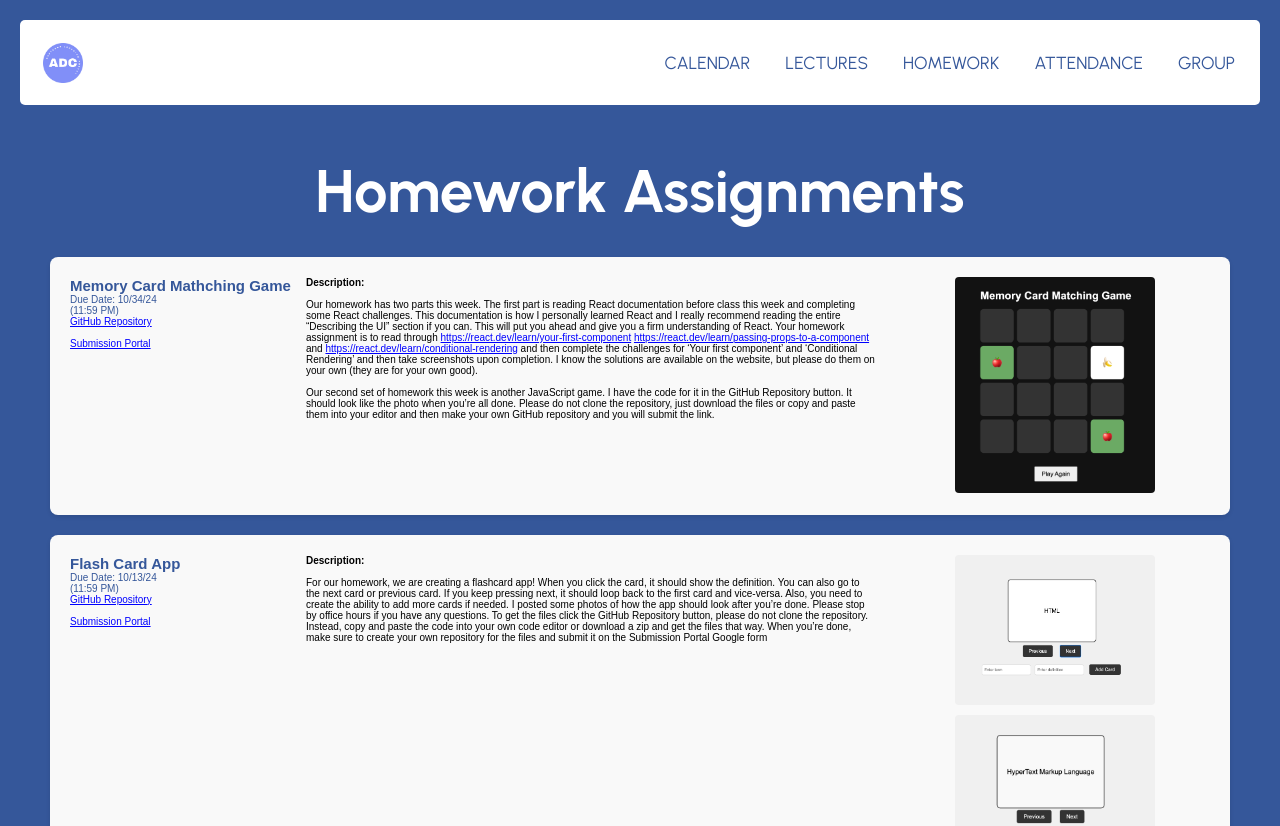
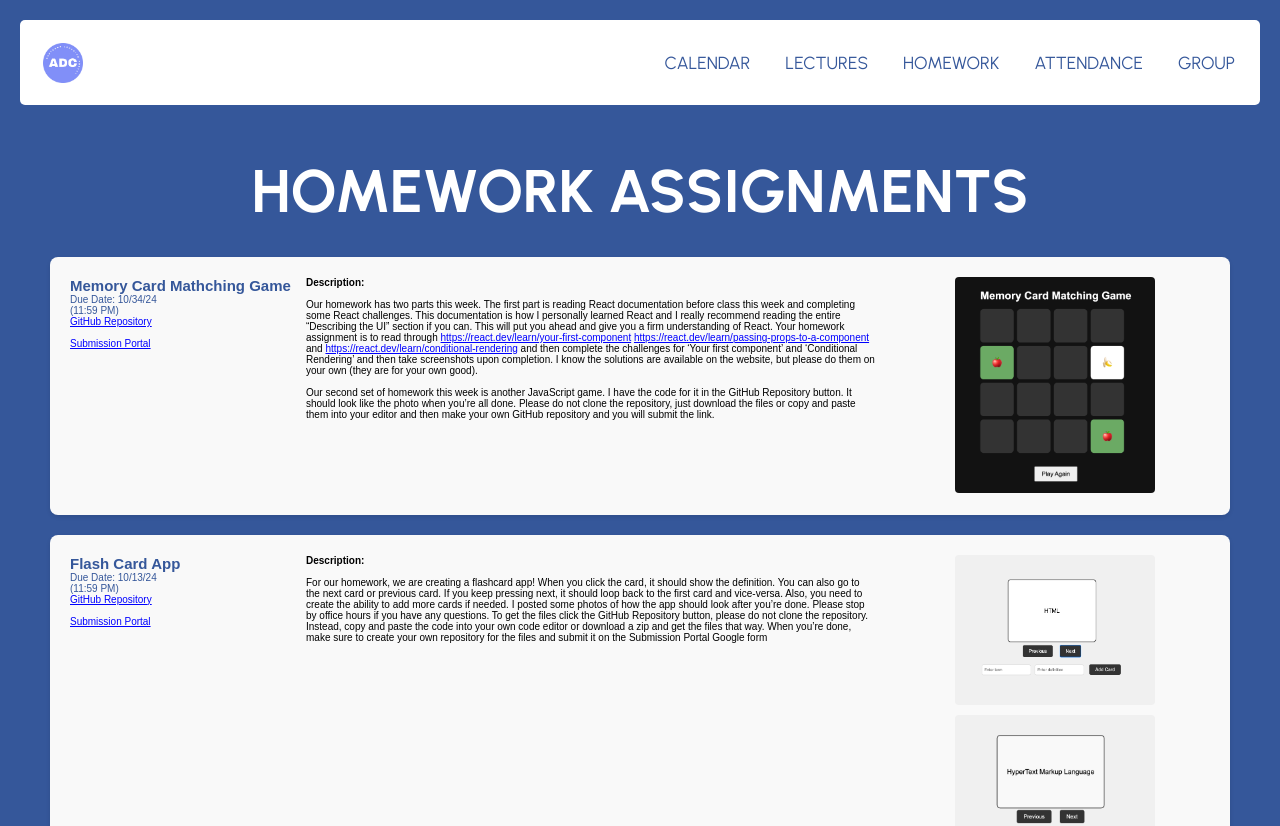
Before and after one commit to aryanj112/BootcampPortal, a React (Vite) app: page /homework in a window 1280 px wide. Shown: the top 826 px of the page. Built offline with nearby package versions, Linux system fonts and the light colour scheme; a web font is replaced by a local one.

Commit message:
footer basics + homework css updates

```diff
--- a/src/App.tsx
+++ b/src/App.tsx
@@ -2,6 +2,7 @@
 import React, { useState } from 'react';
 import { Route, Routes } from 'react-router-dom';
 import NavBar from './components/NavBar';
+import Footer from './components/Footer';
 import Home from './pages/Home';
 import Calendar from './pages/Calendar';
 import Lectures from './pages/Lectures';
@@ -24,6 +25,7 @@ function App() {
           <Route path = '/group' element = {<Group />} />
         </Routes>
       </div>
+      <Footer />
     </>
   )
 }
--- a/src/pages/Home/Home.css
+++ b/src/pages/Home/Home.css
@@ -16,7 +16,7 @@
     font-family: "Urbanist", sans-serif;
     font-optical-sizing: auto;
     font-style: normal;
-    font-weight: 150;
+    font-weight: 600;
     font-size: 5.5rem;
     color: white;
  }
--- a/src/pages/Homework/homeworkStyling.css
+++ b/src/pages/Homework/homeworkStyling.css
@@ -2,7 +2,6 @@
     align-items: center;
     font-family: "Varta", sans-serif;
     font-optical-sizing: auto;
-    font-weight: <weight>;
     font-style: normal;
     background: #f9f9f9;
     padding: 20px;
@@ -16,9 +15,9 @@
  }
 
 
- .homework-card:hover{
+ /* .homework-card:hover{
     transform: scale(1.25);
- }
+ } */
 
 
  .homework-content {
@@ -118,9 +117,9 @@
 
 
  .homework-heading{
-    font-family: "Urbanist", sans-serif;
-    font-optical-sizing: auto;
+   font-family: "Urbanist", sans-serif;
     font-style: normal;
+    font-weight: 50;
     font-size: 3rem;
     padding: 30px;
  }
--- a/src/pages/Homework/index.tsx
+++ b/src/pages/Homework/index.tsx
@@ -6,7 +6,7 @@ function Homework() {
   return (
     <>
       <div className="homework-heading">
-        <h1>Homework Assignments</h1>
+        <h1>HOMEWORK ASSIGNMENTS</h1>
       </div>
       <HomeworkList />
     </>
```
